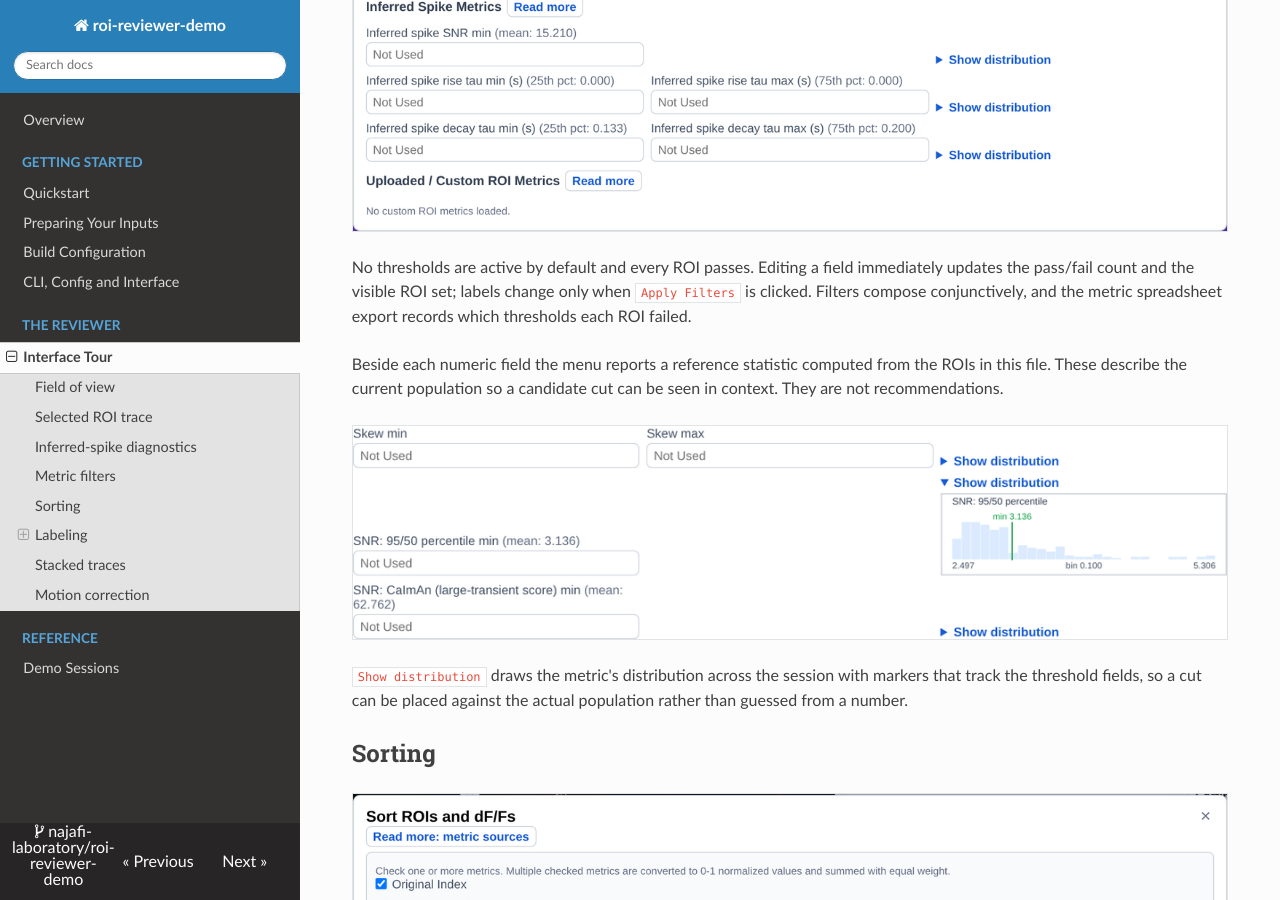
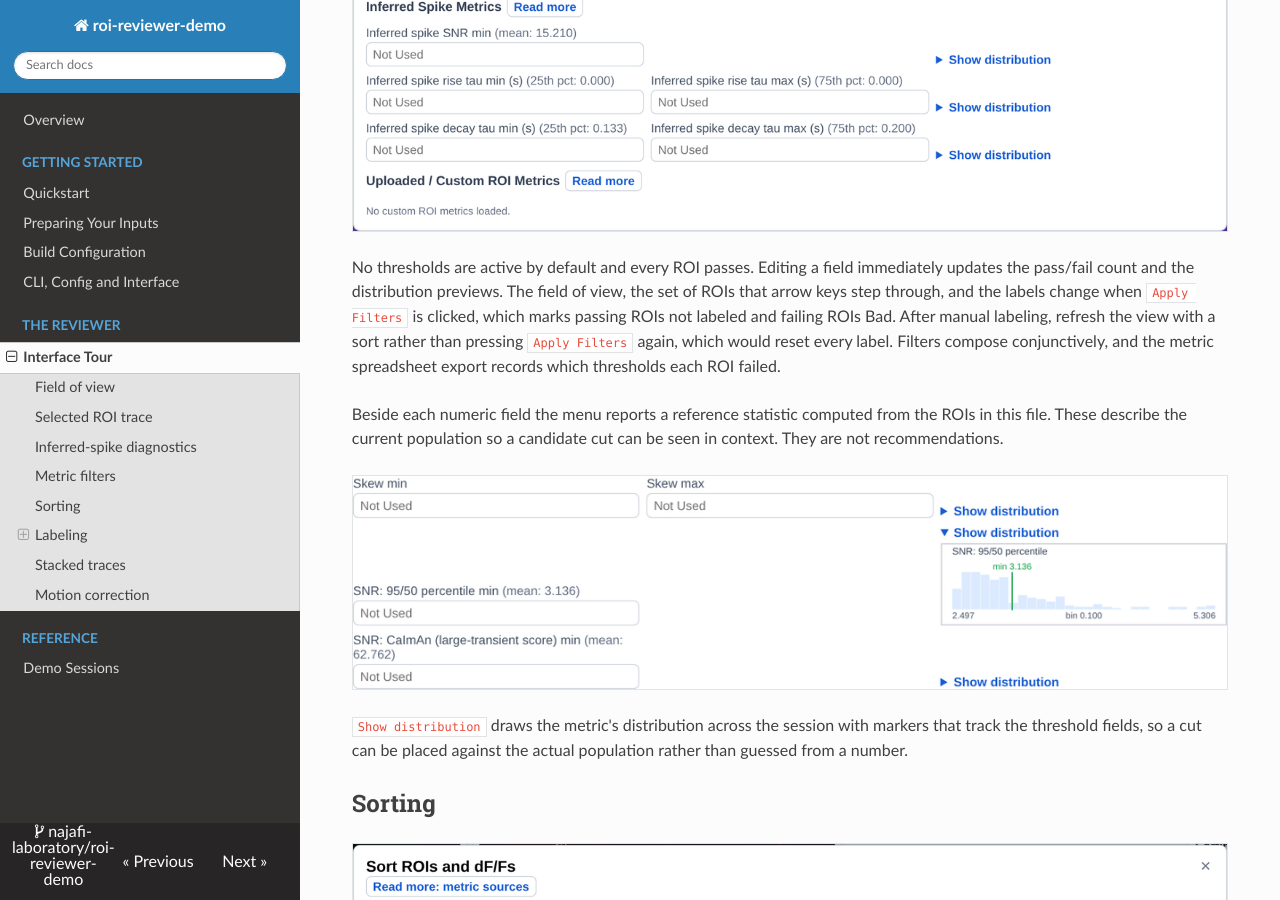
Before and after one commit to najafi-laboratory/roi-reviewer-demo, an MkDocs documentation site: the page built from docs/interface.md, in a window 1280 px wide and 900 px high, scrolled down 2828 px. Built offline with MkDocs 1.6.1, drawn with Linux system fonts in a browser that asks for light colours; nearby versions of some CDN libraries.

Commit message:
Describe when the field of view follows the metric filter
Editing a threshold updates the pass count and distribution previews only; the field of view and arrow-key stepping set follow the filter when Apply Filters is clicked. Verified in a headless capture of the cerebellar dendrite reviewer.

```diff
--- a/docs/interface.md
+++ b/docs/interface.md
@@ -45,8 +45,11 @@ a calcium event is one where the inference has latched onto something else.
 </div>
 
 No thresholds are active by default and every ROI passes. Editing a field immediately
-updates the pass/fail count and the visible ROI set; labels change only when
-`Apply Filters` is clicked. Filters compose conjunctively, and the metric spreadsheet
+updates the pass/fail count and the distribution previews. The field of view, the
+set of ROIs that arrow keys step through, and the labels change when
+`Apply Filters` is clicked, which marks passing ROIs not labeled and failing ROIs Bad.
+After manual labeling, refresh the view with a sort rather than pressing
+`Apply Filters` again, which would reset every label. Filters compose conjunctively, and the metric spreadsheet
 export records which thresholds each ROI failed.
 
 Beside each numeric field the menu reports a reference statistic computed from the ROIs
```
